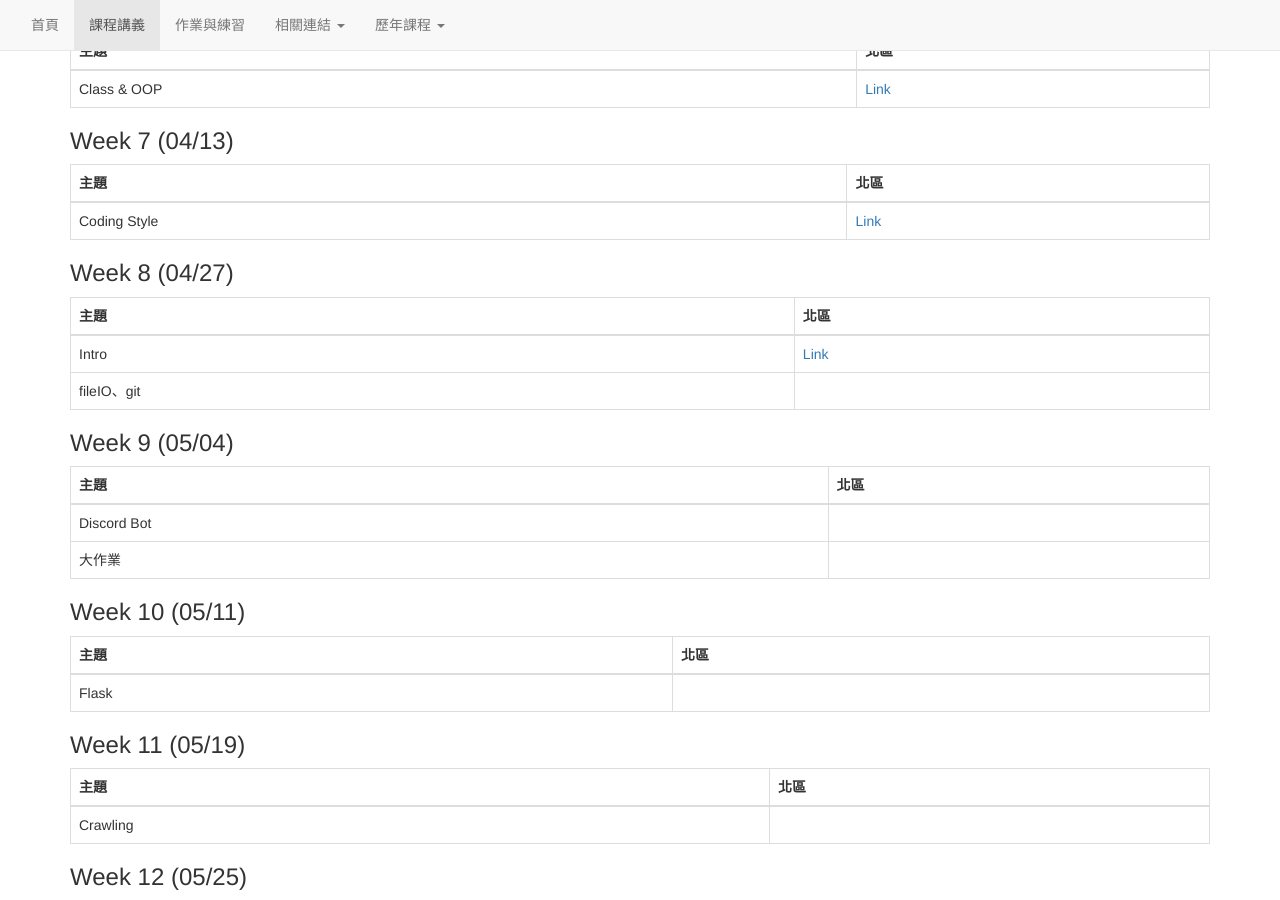
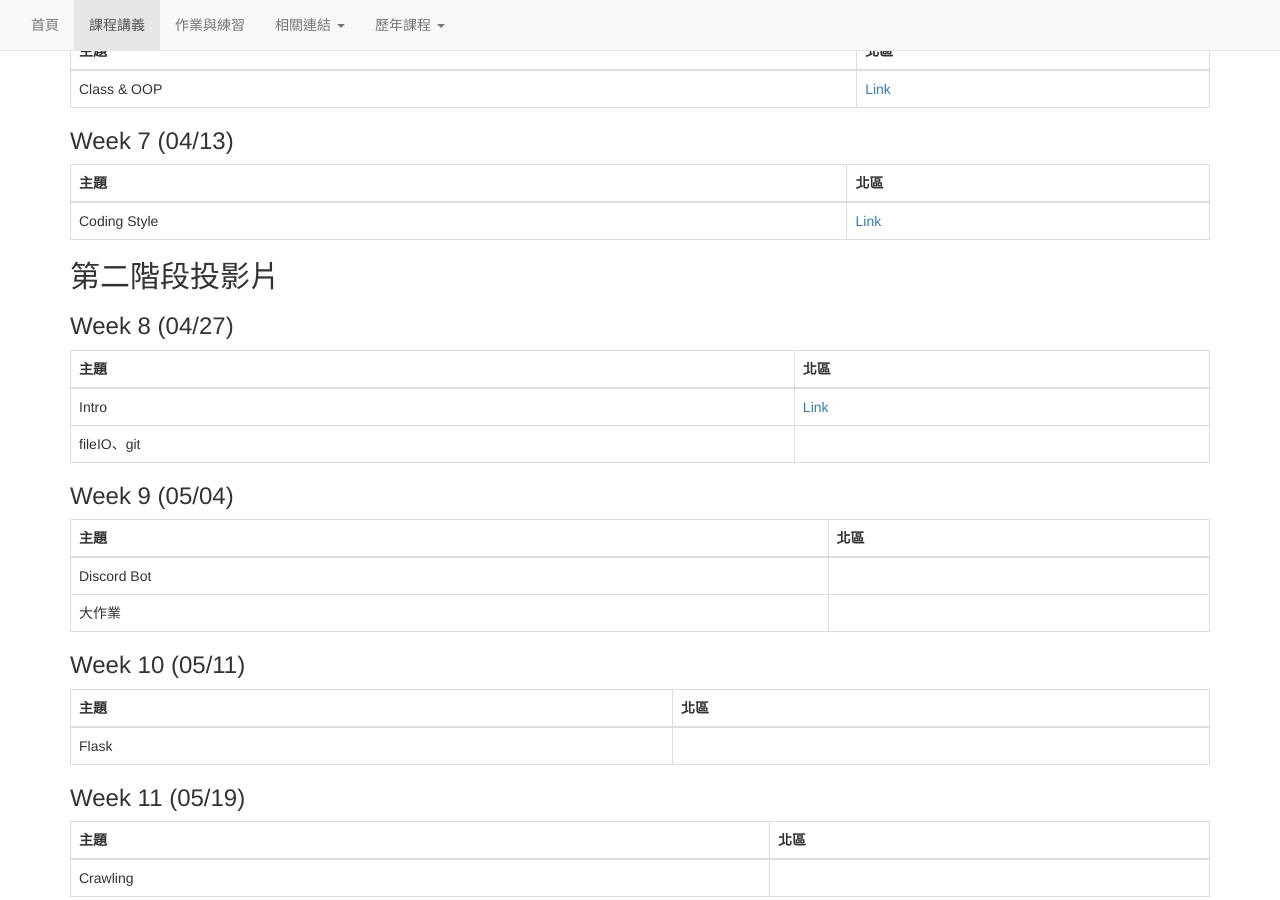
Before and after one commit to tw-csie-sprout/py2025, a Jekyll site: the page built from slides.md, in a window 1280 px wide and 900 px high, scrolled down 1160 px. Built offline with Jekyll 4.4.1, drawn with Linux system fonts in a browser that asks for light colours.

Commit message:
Update slides.md

```diff
--- a/slides.md
+++ b/slides.md
@@ -63,6 +63,8 @@ title: "課程講義"
 | --- | --- |
 | Coding Style | [Link](https://www.canva.com/design/DAGkB9s4d0c/vD03wEdNszq3sPMR4Ep6YA/view?utm_content=DAGkB9s4d0c&utm_campaign=designshare&utm_medium=link2&utm_source=uniquelinks&utlId=hd5f3e5ca6d) |
 
+## 第二階段投影片
+
 ### Week 8 (04/27)
 
 {: .table .table-bordered}
```
